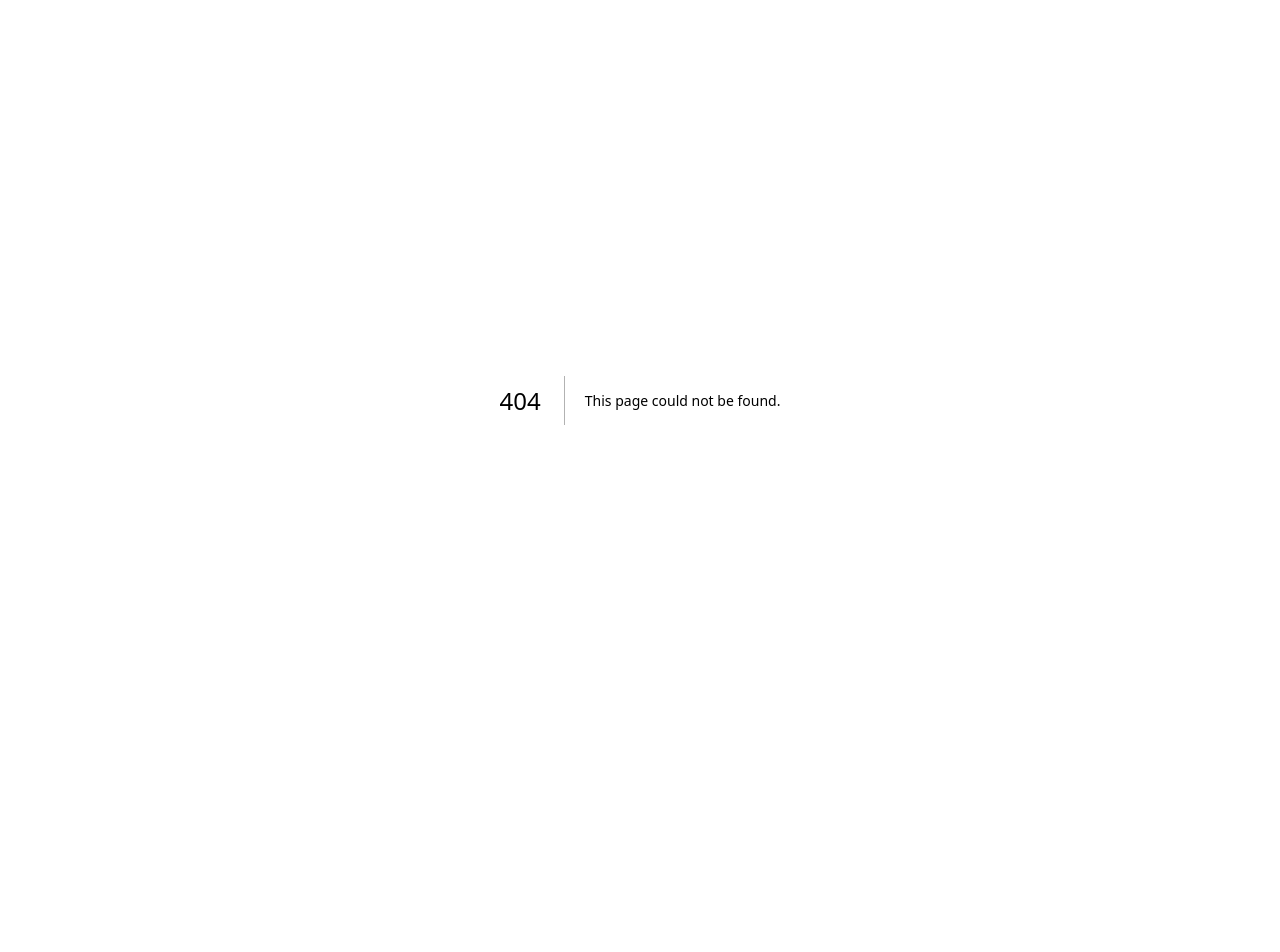
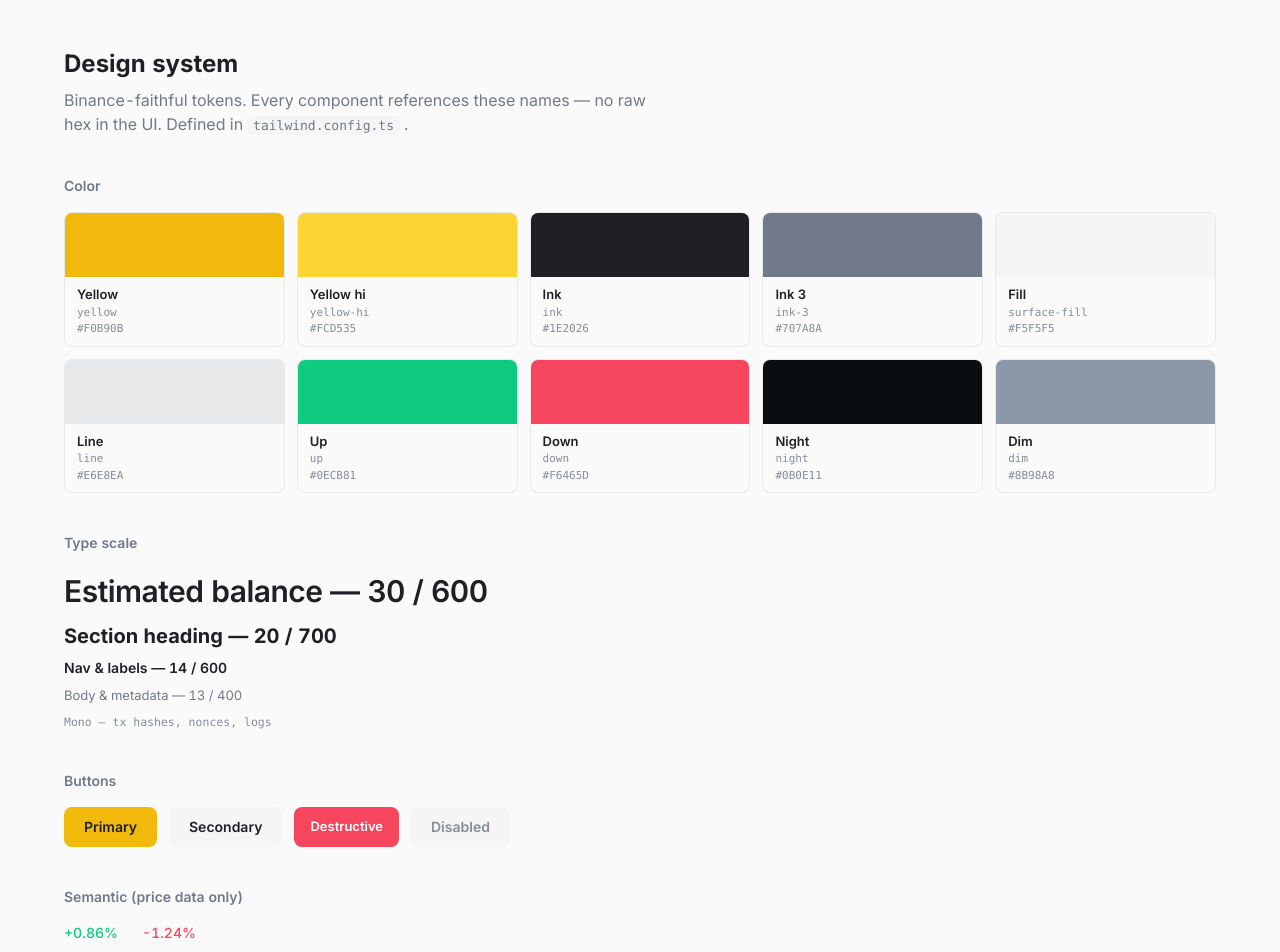
Before and after one commit to Thirumurugan7/Binonce, a Next.js app: page /styleguide in a window 1280 px wide. Before the commit this address had no page. Shown: the top 952 px of the page. Before the commit the page ends 800 px from the top, so only its background shows below. Built offline with nearby package versions, Linux system fonts and the light colour scheme.

Commit message:
feat(ui): design-system style guide page

```diff
--- /dev/null
+++ b/src/app/styleguide/page.tsx
@@ -0,0 +1,89 @@
+import type { Metadata } from "next";
+
+export const metadata: Metadata = { title: "Style guide" };
+
+const SWATCHES: { name: string; token: string; hex: string; dark?: boolean }[] = [
+  { name: "Yellow", token: "yellow", hex: "#F0B90B" },
+  { name: "Yellow hi", token: "yellow-hi", hex: "#FCD535" },
+  { name: "Ink", token: "ink", hex: "#1E2026", dark: true },
+  { name: "Ink 3", token: "ink-3", hex: "#707A8A", dark: true },
+  { name: "Fill", token: "surface-fill", hex: "#F5F5F5" },
+  { name: "Line", token: "line", hex: "#E6E8EA" },
+  { name: "Up", token: "up", hex: "#0ECB81" },
+  { name: "Down", token: "down", hex: "#F6465D" },
+  { name: "Night", token: "night", hex: "#0B0E11", dark: true },
+  { name: "Dim", token: "dim", hex: "#8B98A8" },
+];
+
+function Section({ title, children }: { title: string; children: React.ReactNode }) {
+  return (
+    <section className="mt-10">
+      <h2 className="text-sm font-semibold text-ink-3 mb-4">{title}</h2>
+      {children}
+    </section>
+  );
+}
+
+export default function StyleGuide() {
+  return (
+    <main className="max-w-shell mx-auto px-6 py-12">
+      <h1 className="text-2xl font-bold">Design system</h1>
+      <p className="text-ink-3 mt-2 max-w-[60ch]">
+        Binance-faithful tokens. Every component references these names — no raw hex in the UI. Defined in
+        <code className="font-mono text-[13px] bg-surface-fill px-1.5 py-0.5 rounded mx-1">tailwind.config.ts</code>.
+      </p>
+
+      <Section title="Color">
+        <div className="grid grid-cols-2 sm:grid-cols-5 gap-3">
+          {SWATCHES.map((s) => (
+            <div key={s.token} className="rounded-data border border-line overflow-hidden">
+              <div className="h-16" style={{ background: s.hex }} />
+              <div className="px-3 py-2">
+                <div className="text-[13px] font-semibold">{s.name}</div>
+                <div className="font-mono text-[11px] text-ink-4">{s.token}</div>
+                <div className="font-mono text-[11px] text-ink-4">{s.hex}</div>
+              </div>
+            </div>
+          ))}
+        </div>
+      </Section>
+
+      <Section title="Type scale">
+        <div className="space-y-2">
+          <p className="text-[30px] font-semibold tracking-[-0.5px]">Estimated balance — 30 / 600</p>
+          <p className="text-xl font-bold">Section heading — 20 / 700</p>
+          <p className="text-sm font-semibold">Nav & labels — 14 / 600</p>
+          <p className="text-[13px] text-ink-3">Body & metadata — 13 / 400</p>
+          <p className="font-mono text-[11.5px] text-ink-4">Mono — tx hashes, nonces, logs</p>
+        </div>
+      </Section>
+
+      <Section title="Buttons">
+        <div className="flex flex-wrap gap-3">
+          <button className="rounded-btn px-5 py-2.5 font-semibold text-sm bg-yellow text-ink hover:bg-yellow-hi">Primary</button>
+          <button className="rounded-btn px-5 py-2.5 font-semibold text-sm bg-surface-fill text-ink hover:bg-[#EEEEF0]">Secondary</button>
+          <button className="rounded-btn px-4 py-2.5 font-semibold text-[13px] bg-down text-white">Destructive</button>
+          <button className="rounded-btn px-5 py-2.5 font-semibold text-sm bg-surface-fill text-ink-4 cursor-not-allowed" disabled>Disabled</button>
+        </div>
+      </Section>
+
+      <Section title="Semantic (price data only)">
+        <div className="flex gap-6 text-sm font-medium">
+          <span className="text-up">+0.86%</span>
+          <span className="text-down">-1.24%</span>
+        </div>
+      </Section>
+
+      <Section title="Radius">
+        <div className="flex gap-4 items-end">
+          {[["chip", "6"], ["btn / data", "8"], ["card", "12"]].map(([n, px]) => (
+            <div key={n} className="text-center">
+              <div className="w-20 h-20 bg-surface border border-line" style={{ borderRadius: `${px}px` }} />
+              <div className="text-[12px] text-ink-4 mt-1.5">{n} · {px}px</div>
+            </div>
+          ))}
+        </div>
+      </Section>
+    </main>
+  );
+}
```
